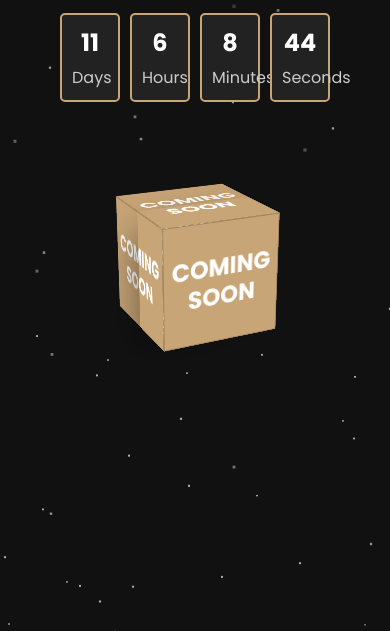
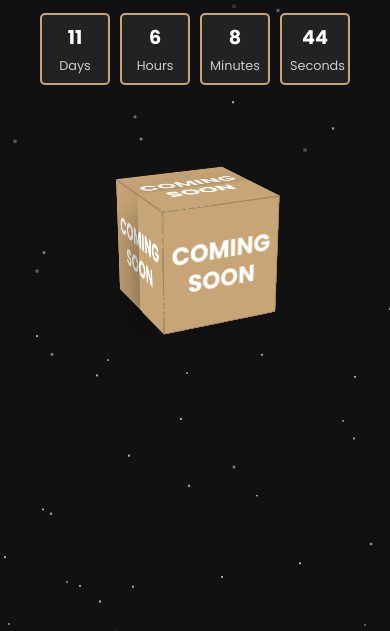
Before and after one commit to HasinduNimesh/Inreach-comingsoon, a plain HTML site: page index.html in a window 390 px wide. Shown: the part 213-844 px from the top of the page. Drawn offline with Linux system fonts and the light colour scheme.

Commit message:
Update index.html

```diff
--- a/index.html
+++ b/index.html
@@ -195,7 +195,7 @@
       position: absolute;
       top: 50%;
       left: 50%;
-      /* Removed extra margin to ensure centering */
+      /* Removed extra margin to ensure proper centering */
       transform: translate(-50%, -50%) scale(0.01);
       width: 200px;
       height: 200px;
@@ -219,8 +219,16 @@
       p {
         font-size: 1rem;
       }
+      /* Adjust the time boxes so the text fits inside */
       .time-box {
-        width: 60px;
+        width: 70px;
+        padding: 8px;
+      }
+      .time-value {
+        font-size: 1.2rem;
+      }
+      .time-label {
+        font-size: 0.8rem;
       }
       .face-content .line {
         font-size: 1.5rem;
```
